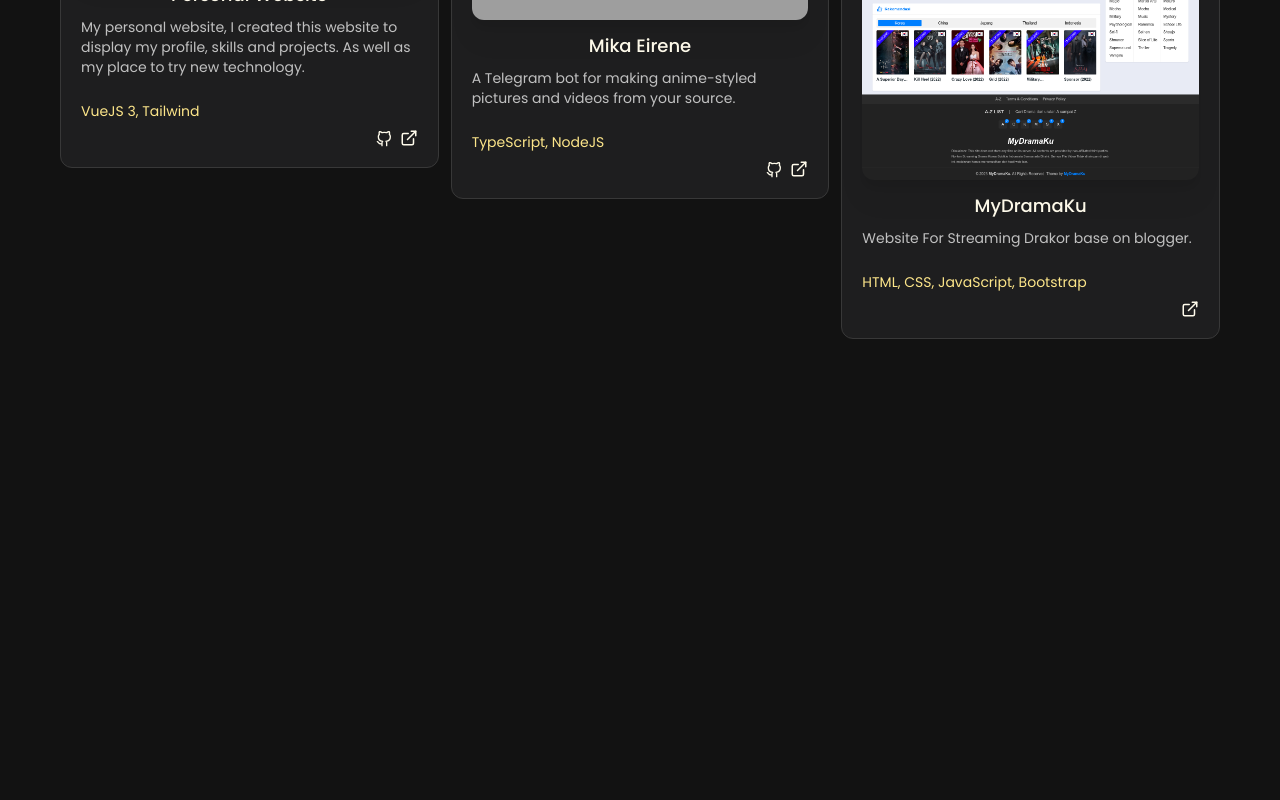
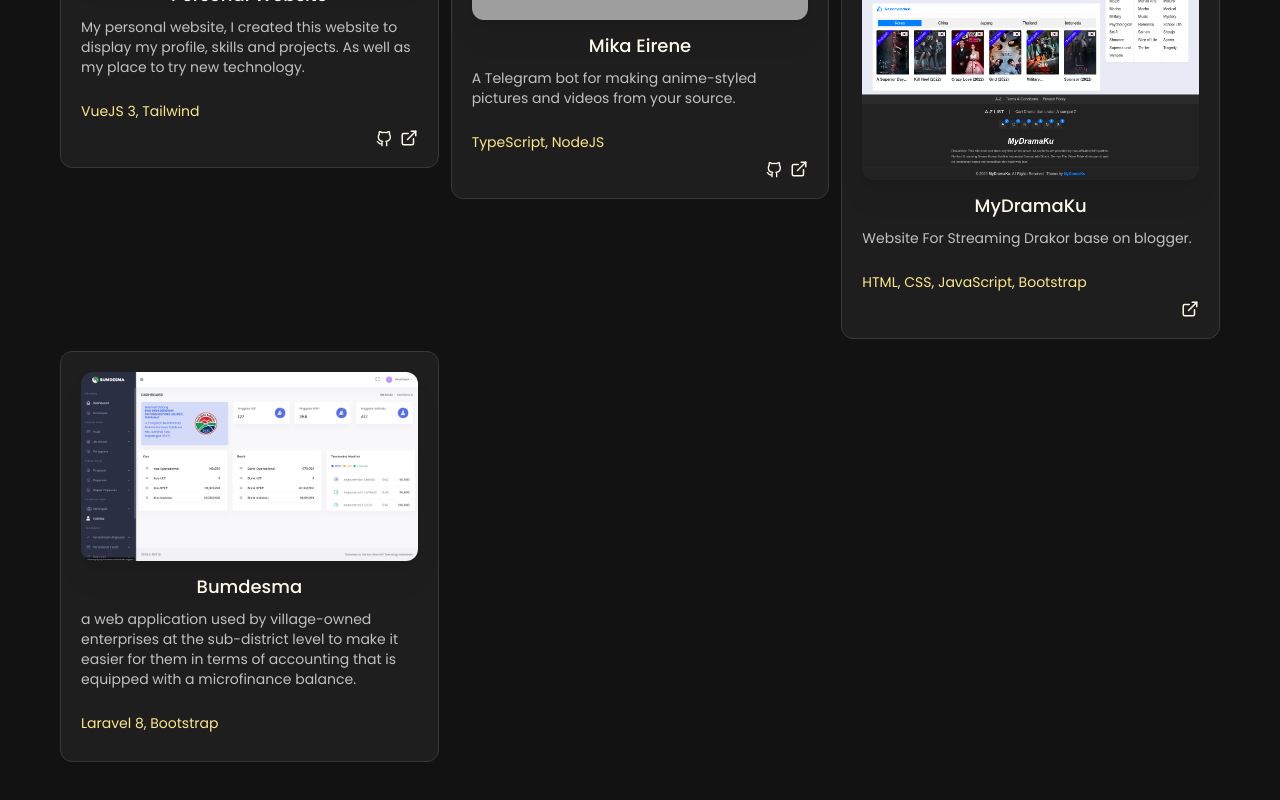
Before and after one commit to ZethDevs/My-Website, a Vue app: page /portfolio in a window 1280 px wide. Shown: the part 490-1290 px from the top of the page. Before the commit the page ends 997 px from the top, so only its background shows below. Built offline with nearby package versions, Linux system fonts and the light colour scheme; grey boxes are pictures that could not be loaded.

Commit message:
Update PortfolioView.vue

```diff
--- a/src/views/PortfolioView.vue
+++ b/src/views/PortfolioView.vue
@@ -30,16 +30,16 @@ export default {
           tech: 'HTML, CSS, JavaScript, Bootstrap',
           github: 'null',
           demo: 'https://mydramakuu.blogspot.com/'
-       // },
-       // {
-        // id: 4,
-         // name: 'Bumdesma',
-         // imageUrl: 'bumdesma',
-         // status: 'a web application used by village-owned enterprises at the sub-district level to make it easier for them in terms of accounting that is equipped with a microfinance balance.',
-         // tech: 'Laravel 8, Bootstrap',
-         // github: 'null',
-         // demo: 'null'
-       // },
+        },
+        {
+         id: 4,
+          name: 'Bumdesma',
+          imageUrl: 'bumdesma',
+          status: 'a web application used by village-owned enterprises at the sub-district level to make it easier for them in terms of accounting that is equipped with a microfinance balance.',
+          tech: 'Laravel 8, Bootstrap',
+          github: 'null',
+          demo: 'null'
+      //  },
        // {
          // id: 5,
          // name: 'SP2SE',
```
